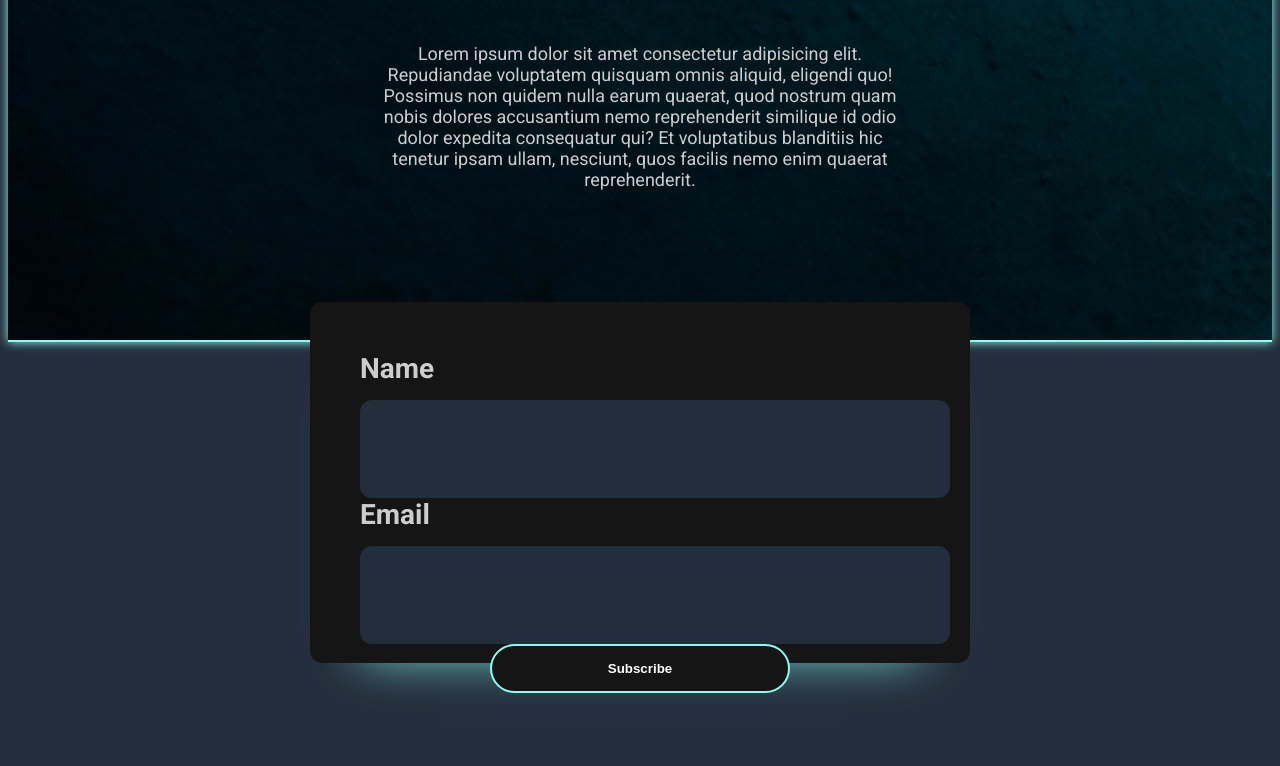
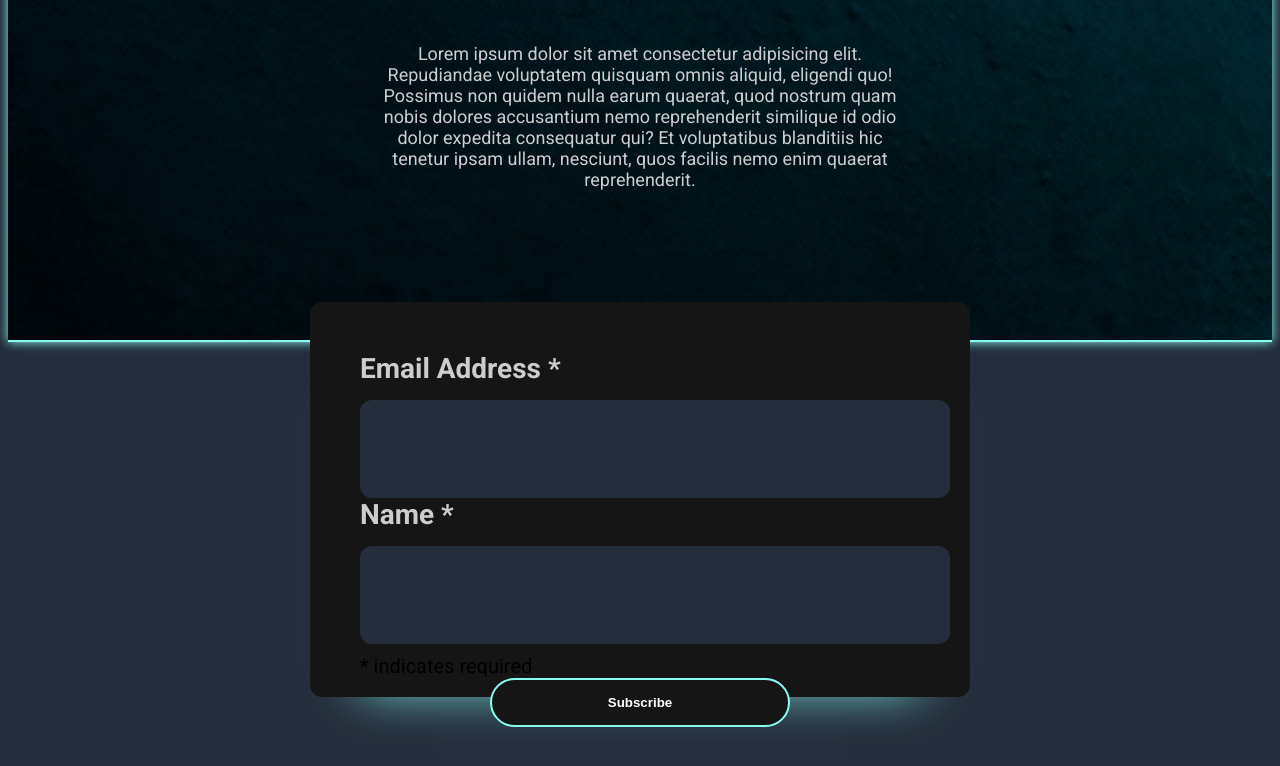
Before and after one commit to Mitali2700/Subscription-Form, a plain HTML site: page index.html in a window 1280 px wide. Shown: the part 504-1270 px from the top of the page. Drawn offline with Linux system fonts and the light colour scheme; a script that the page names is missing.

Commit message:
MailChimp integrated

```diff
--- a/index.html
+++ b/index.html
@@ -17,13 +17,13 @@
           voluptatem quisquam omnis aliquid, eligendi quo! Possimus non quidem
           nulla earum quaerat, quod nostrum quam nobis dolores accusantium nemo
           reprehenderit similique id odio dolor expedita consequatur qui? Et
-        voluptatibus blanditiis hic tenetur ipsam ullam, nesciunt, quos facilis
-        nemo enim quaerat reprehenderit.
+          voluptatibus blanditiis hic tenetur ipsam ullam, nesciunt, quos
+          facilis nemo enim quaerat reprehenderit.
         </p>
       </div>
     </header>
 
-    <div class="container">
+    <!-- <div class="container">
       <form action="">
         <label for="name">Name</label>
         <input type="text" value="" name="name" />
@@ -36,6 +36,48 @@
           value="Subscribe"
         />
       </form>
+    </div> -->
+
+
+    <div class="container">
+      <!-- Begin Mailchimp Signup Form -->
+<!-- <link href="//cdn-images.mailchimp.com/embedcode/classic-071822.css" rel="stylesheet" type="text/css"> -->
+
+<div id="mc_embed_signup">
+    <form action="https://gmail.us8.list-manage.com/subscribe/post?u=21defb3f8063dbb456b9bf8a6&amp;id=60ea5ca8d4&amp;f_id=00346ae0f0" method="post" id="mc-embedded-subscribe-form" name="mc-embedded-subscribe-form" class="validate" target="_blank" novalidate>
+        <div id="mc_embed_signup_scroll">
+
+
+<div class="mc-field-group">
+	<label for="mce-EMAIL">Email Address  <span class="asterisk">*</span>
+</label>
+	<input type="email" value="" name="EMAIL" class="required email" id="mce-EMAIL" required>
+	<span id="mce-EMAIL-HELPERTEXT" class="helper_text"></span>
+</div>
+<div class="mc-field-group">
+	<label for="mce-FNAME"> Name * </label>
+	<input type="text" value="" name="FNAME" class="required email" id="mce-FNAME" required>
+	<span id="mce-FNAME-HELPERTEXT" class="helper_text"></span>
+</div>
+	<div id="mce-responses" class="clear foot">
+		<div class="response" id="mce-error-response" style="display:none"></div>
+		<div class="response" id="mce-success-response" style="display:none"></div>
+	</div>    <!-- real people should not fill this in and expect good things - do not remove this or risk form bot signups-->
+    <div style="position: absolute; left: -5000px;" aria-hidden="true"><input type="text" name="b_21defb3f8063dbb456b9bf8a6_60ea5ca8d4" tabindex="-1" value=""></div>
+        <div class="optionalParent">
+            <div class="indicates-required"><span class="asterisk">*</span> indicates required</div>
+            <div class="clear foot">
+                <input type="submit" value="Subscribe" name="subscribe" id="mc-embedded-subscribe" class="subscribe">
+                <!-- <p class="brandingLogo"><a href="http://eepurl.com/icjDTz" title="Mailchimp - email marketing made easy and fun"><img src="https://eep.io/mc-cdn-images/template_images/branding_logo_text_dark_dtp.svg"></a></p> -->
+            </div>
+        </div>
+    </div>
+</form>
+</div>
+<script type='text/javascript' src='//s3.amazonaws.com/downloads.mailchimp.com/js/mc-validate.js'></script><script type='text/javascript'>(function($) {window.fnames = new Array(); window.ftypes = new Array();fnames[0]='EMAIL';ftypes[0]='email';fnames[1]='FNAME';ftypes[1]='text';fnames[2]='LNAME';ftypes[2]='text';fnames[3]='ADDRESS';ftypes[3]='address';fnames[4]='PHONE';ftypes[4]='phone';fnames[5]='BIRTHDAY';ftypes[5]='birthday';}(jQuery));var $mcj = jQuery.noConflict(true);</script>
+<!--End mc_embed_signup-->
     </div>
   </body>
 </html>
+
+<!-- Audience -> Signup Forms -->
--- a/style.css
+++ b/style.css
@@ -97,3 +97,10 @@ form .subscribe:hover {
     cursor: pointer;
 
 }
+
+.indicates-required{
+    color: black;
+
+    padding-top: 10px;
+    font-size: 20px;
+}
```
Lines whose indentation alone changed are shown as unchanged.
